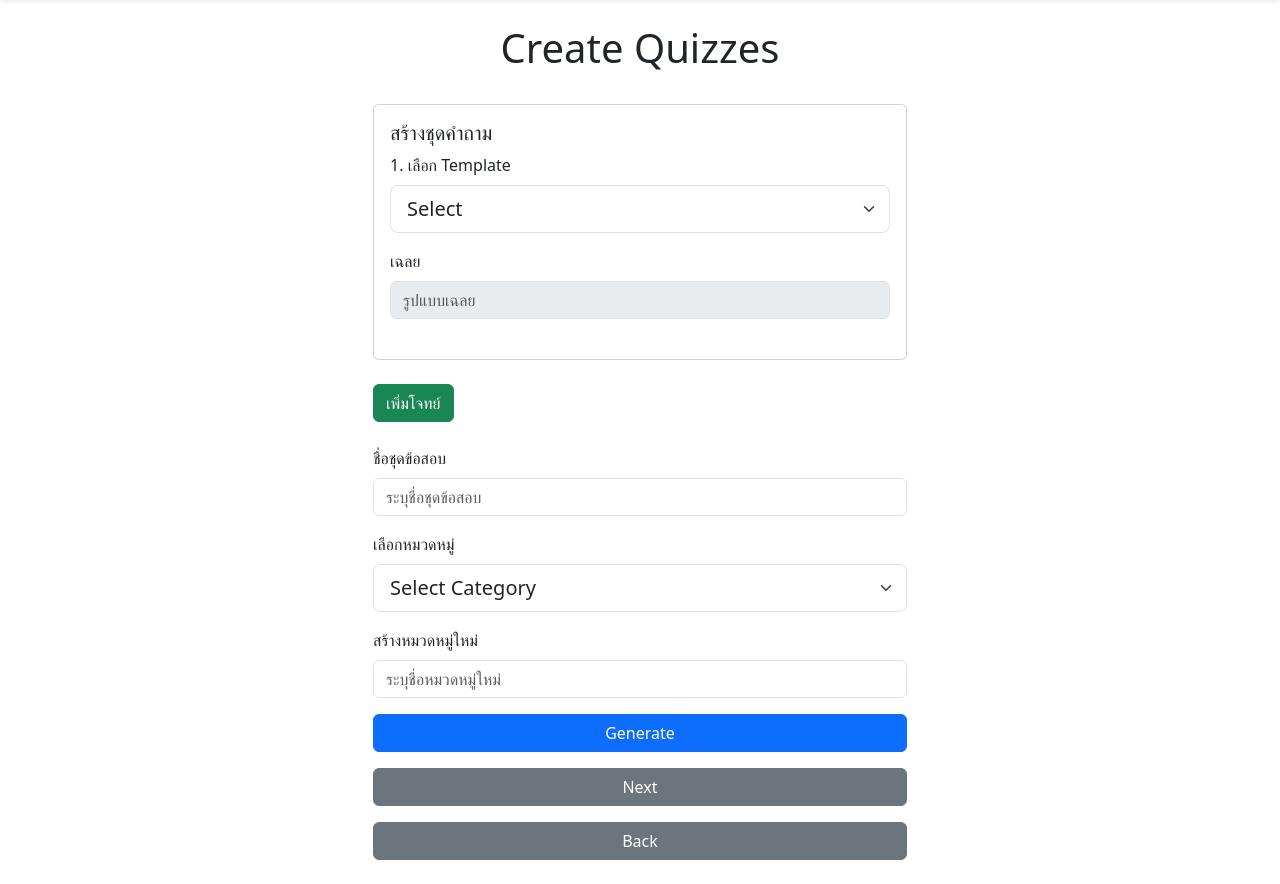
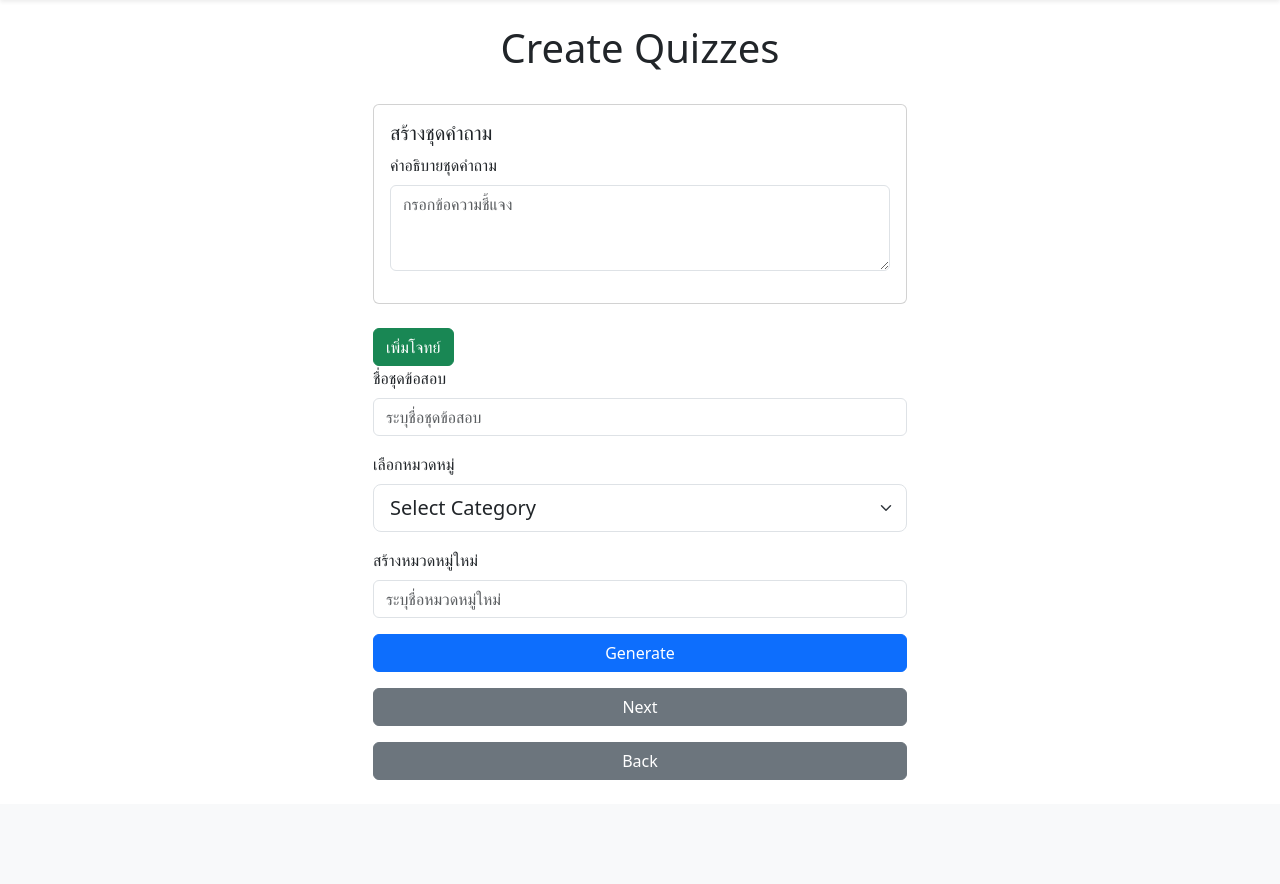
Before and after one commit to Anelse1365/seminar_project, a Flask app: page /quiz_maker in a window 1280 px wide. Shown: the part 56-940 px from the top of the page. After the commit the page ends 836 px from the top, so only its background shows below. Run offline with Flask 3, Linux system fonts and the light colour scheme; the visitor is signed in with stand-in values (Sample User, id 1); data that the repository does not hold is empty.

Commit message:
เขียนชี้แจ้ง+แสดงคะแนน

```diff
--- a/templates/quiz_maker.html
+++ b/templates/quiz_maker.html
@@ -9,30 +9,21 @@
                 <div class="card">
                     <div class="card-body">
                         <h5 class="question-number">สร้างชุดคำถาม</h5>
-                      <div id="questions-container">
-                        <div class="question-set mb-4" data-index="0">
+
+                        <!-- Explanation Section -->
                         <div class="mb-3">
-                                <span class="question-number">1.</span>
-                                <label for="template_0" class="form-label">เลือก Template</label>
-                                <select name="template_0" id="template_0" class="form-select form-select-lg template-select" aria-label="Select Template" onchange="updateAnswerTemplate(0)">
-                                    <option selected>Select</option>
-                                    {% for template in templates %}
-                                        <option value="{{ template[0] }}" data-answer="{{ template[2] }}" data-choices="{{ template[3] | join(',') }}">{{ template[1] }}</option>
-                                    {% endfor %}
-                                </select>
-                            </div>
-                            <div class="mb-3">
-                                <label for="answer_template_0" class="form-label">เฉลย</label>
-                                <input type="text" id="answer_template_0" class="form-control" placeholder="รูปแบบเฉลย" disabled>
-                            </div>
-                            <div id="choices_container_0" class="mb-3"></div>
-                        </div>
+                            <label for="explanation" class="form-label">คำอธิบายชุดคำถาม</label>
+                            <textarea name="explanation" id="explanation" class="form-control" rows="3" placeholder="กรอกข้อความชี้แจง"></textarea>
                         </div>
 
+                        <!-- Questions Container -->
+                        <div id="questions-container">
+                            <!-- Questions will be dynamically added here -->
+                        </div>
                     </div>
                 </div>
                 <br>
-                  <button type="button" class="btn btn-success" id="add-question">เพิ่มโจทย์</button><br><br>
+                <button type="button" class="btn btn-success" id="add-question">เพิ่มโจทย์</button>
 
                 <div class="mb-3">
                     <label for="quiz_name" class="form-label">ชื่อชุดข้อสอบ</label>
@@ -62,55 +53,9 @@
 </div>
 
 <script>
-    let questionIndex = 1;
+   let questionIndex = 0;
 
-    function updateAnswerTemplate(index) {
-    var select = document.getElementById(`template_${index}`);
-    var selectedOption = select.options[select.selectedIndex];
-    var answerTemplate = selectedOption.getAttribute('data-answer');
-    var choices = selectedOption.getAttribute('data-choices').split(',').map(choice => choice.trim());
-
-    // ตรวจสอบว่ามี choices หรือไม่
-    var isMultipleChoice = choices.length > 1 || choices[0] !== "";
-
-    // อัปเดตฟิลด์เฉลย
-    var answerField = document.getElementById(`answer_template_${index}`);
-    if (isMultipleChoice) {
-        answerField.style.display = 'none';  // ซ่อนฟิลด์เฉลย
-    } else {
-        answerField.value = answerTemplate;
-        answerField.style.display = 'block';  // แสดงฟิลด์เฉลย
-    }
-
-    // อัปเดต container สำหรับ choices
-    var choicesContainer = document.getElementById(`choices_container_${index}`);
-    choicesContainer.innerHTML = '';  // ล้างข้อมูลก่อนหน้า
-
-    if (isMultipleChoice) {
-        choices.forEach((choice, i) => {
-            // เปลี่ยน < และ > เพื่อแสดงผลในแบบดิบ ๆ
-            let escapedChoice = choice
-                .replace(/</g, '&lt;')
-                .replace(/>/g, '&gt;');
-
-            let choiceLabel = String.fromCharCode(97 + i) + '.'; // a., b., c., ...
-            let radioHtml = `
-                <div class="form-check">
-                    <input class="form-check-input" type="radio" name="choices_${index}" id="choice_${index}_${i}" value="${escapedChoice}" ${choice === answerTemplate ? 'checked' : ''}>
-                    <label class="form-check-label" for="choice_${index}_${i}">
-                        ${choiceLabel} ${escapedChoice}
-                    </label>
-                </div>
-            `;
-            choicesContainer.innerHTML += radioHtml;
-        });
-    }
-}
-
-
-
-
-
+   // ฟังก์ชันเพิ่มคำถาม
    document.getElementById('add-question').addEventListener('click', function() {
        const container = document.getElementById('questions-container');
        const newQuestionSet = document.createElement('div');
@@ -139,19 +84,55 @@
        questionIndex++;
    });
 
+   // ลบคำถาม
    document.getElementById('questions-container').addEventListener('click', function(e) {
        if (e.target.classList.contains('remove-question')) {
            e.target.closest('.question-set').remove();
-
-            // Update all question numbers after removing a question
            const questionSets = document.querySelectorAll('.question-set');
            questionSets.forEach((set, index) => {
                set.querySelector('.question-number').textContent = (index + 1) + '.';
            });
-
-            questionIndex = questionSets.length;  // Update the global index
+           questionIndex = questionSets.length;
        }
    });
+
+
+   // อัปเดตคำตอบและตัวเลือก
+   function updateAnswerTemplate(index) {
+       var select = document.getElementById(`template_${index}`);
+       var selectedOption = select.options[select.selectedIndex];
+       var answerTemplate = selectedOption.getAttribute('data-answer');
+       var choices = selectedOption.getAttribute('data-choices').split(',').map(choice => choice.trim());
+
+       var isMultipleChoice = choices.length > 1 || choices[0] !== "";
+
+       var answerField = document.getElementById(`answer_template_${index}`);
+       if (isMultipleChoice) {
+           answerField.style.display = 'none';
+       } else {
+           answerField.value = answerTemplate;
+           answerField.style.display = 'block';
+       }
+
+       var choicesContainer = document.getElementById(`choices_container_${index}`);
+       choicesContainer.innerHTML = '';
+
+       if (isMultipleChoice) {
+           choices.forEach((choice, i) => {
+               let escapedChoice = choice.replace(/</g, '&lt;').replace(/>/g, '&gt;');
+               let choiceLabel = String.fromCharCode(97 + i) + '.';
+               let radioHtml = `
+                   <div class="form-check">
+                       <input class="form-check-input" type="radio" name="choices_${index}" id="choice_${index}_${i}" value="${escapedChoice}" ${choice === answerTemplate ? 'checked' : ''}>
+                       <label class="form-check-label" for="choice_${index}_${i}">
+                           ${choiceLabel} ${escapedChoice}
+                       </label>
+                   </div>
+               `;
+               choicesContainer.innerHTML += radioHtml;
+           });
+       }
+   }
 </script>
 
 {% endblock %}
```
Also changed, not shown: newapp2.py (+68 -38 lines), templates/create_exercise.html (+13 -0 lines), templates/exercise.html (+8 -0 lines), templates/student_home.html (+2 -5 lines). Lines whose indentation alone changed are shown as unchanged.
